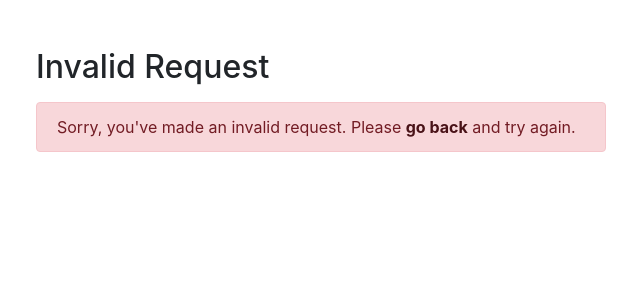
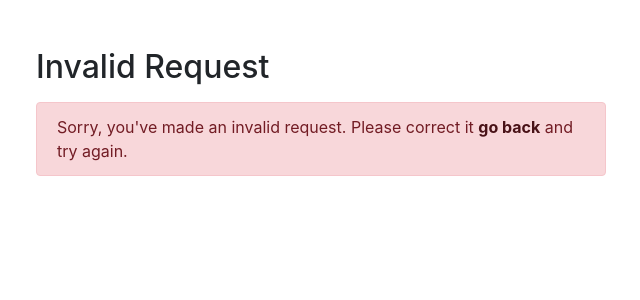
Before and after one commit to cacaii03/balagan_pdo_crud-, a PHP site: page /public/error.php in a window 1280 px wide. Shown: the top 300 px of the page, without its empty margins (319-959 px from the left). Run offline with PHP 8.4, Linux system fonts and the light colour scheme.

Commit message:
added something

```diff
--- a/public/error.php
+++ b/public/error.php
@@ -17,7 +17,7 @@
             <div class="row">
                 <div class="col-md-12">
                     <h2 class="mt-5 mb-3">Invalid Request</h2>
-                    <div class="alert alert-danger">Sorry, you've made an invalid request. Please <a href="index.php" class="alert-link">go back</a> and try again.</div>
+                    <div class="alert alert-danger">Sorry, you've made an invalid request. Please correct it <a href="index.php" class="alert-link">go back</a> and try again.</div>
                 </div>
             </div>
         </div>
```
